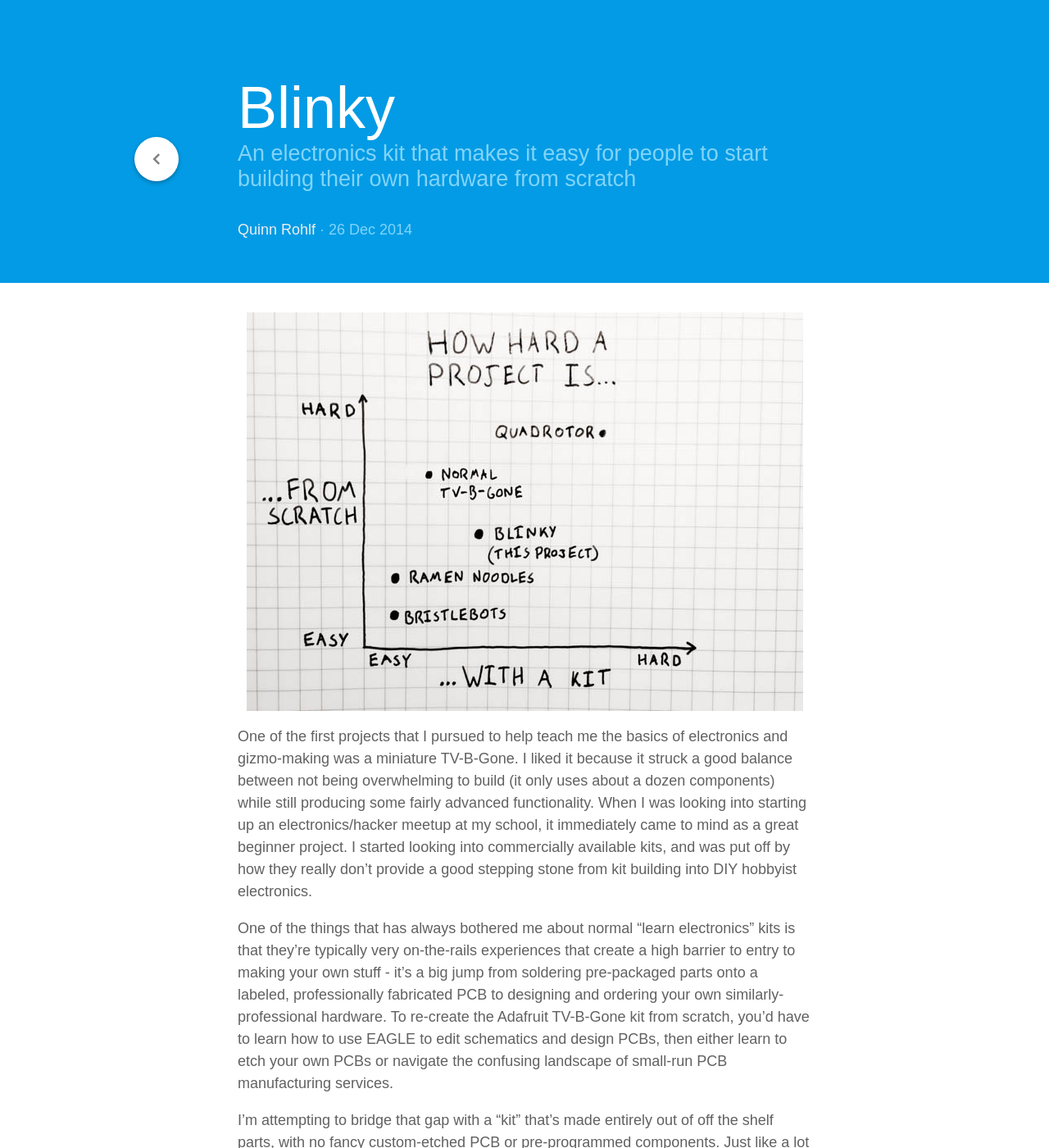
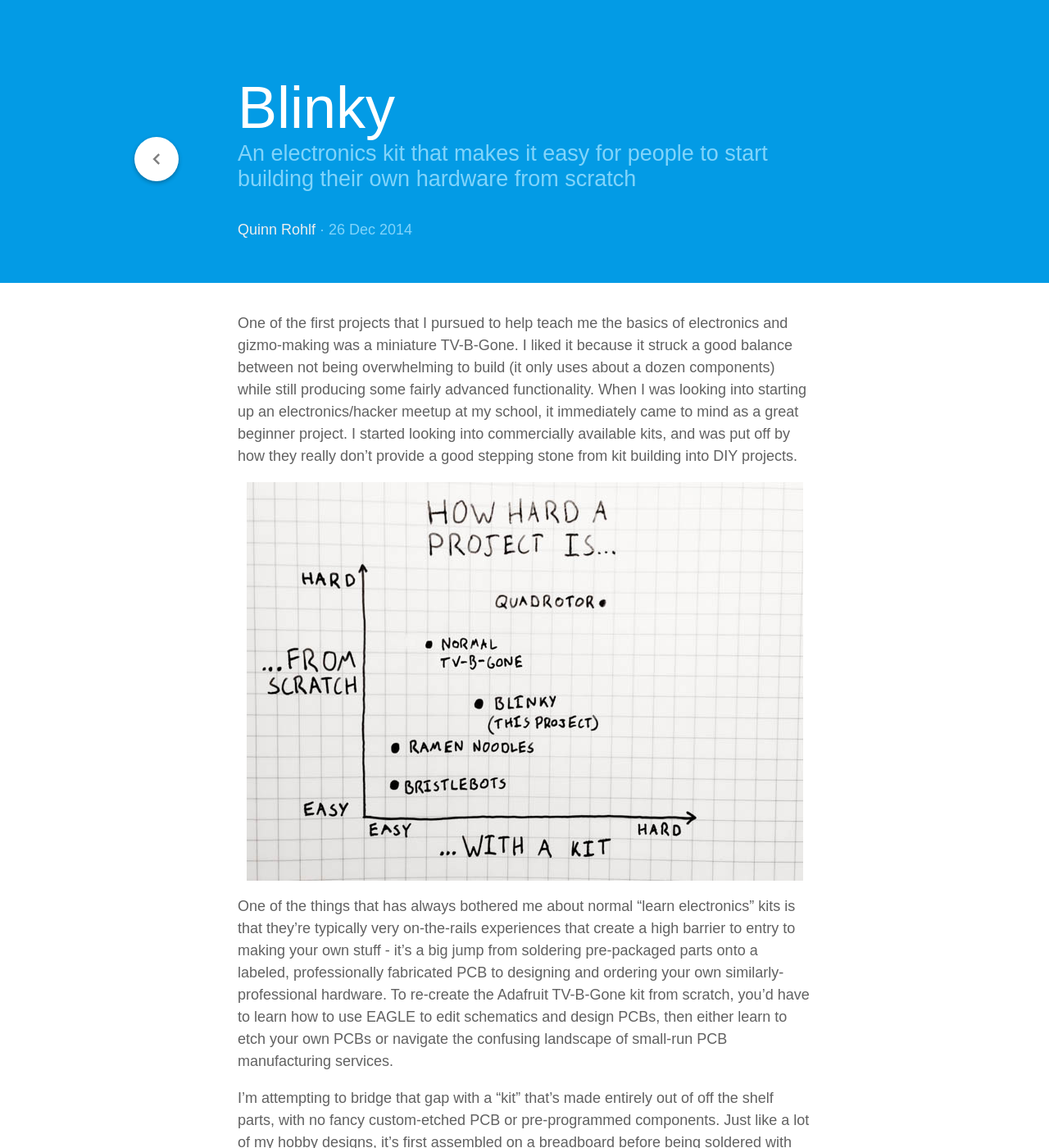
Before and after one commit to qrohlf/qrohlf.github.io, a Jekyll site: the page built from _posts/2014-12-26-blinky.md, in a window 1280 px wide and 1400 px high. Shown: the whole window at 82% size. Built offline with Jekyll 4.4.1, drawn with Linux system fonts in a browser that asks for light colours; Markdown is read by kramdown in place of the engine named in the settings; a script that is not in the unit is left out; some of the changed text lies outside the part shown.

Commit message:
rename blinky post

```diff
--- a/_posts/2014-12-26-blinky-a-micro-tv-zapper-kit.md
+++ b/_posts/2014-12-26-blinky.md
@@ -5,9 +5,9 @@ layout: post
 date: 2014-12-26
 ---
 
+One of the first projects that I pursued to help teach me the basics of electronics and gizmo-making was a miniature TV-B-Gone. I liked it because it struck a good balance between not being overwhelming to build (it only uses about a dozen components) while still producing some fairly advanced functionality. When I was looking into starting up an electronics/hacker meetup at my school, it immediately came to mind as a great beginner project. I started looking into commercially available kits, and was put off by how they really don't provide a good stepping stone from kit building into DIY projects.
+
 ![project difficulty graph](/images/blinky/project_difficulty_graph.jpg)
-
-One of the first projects that I pursued to help teach me the basics of electronics and gizmo-making was a miniature TV-B-Gone. I liked it because it struck a good balance between not being overwhelming to build (it only uses about a dozen components) while still producing some fairly advanced functionality. When I was looking into starting up an electronics/hacker meetup at my school, it immediately came to mind as a great beginner project. I started looking into commercially available kits, and was put off by how they really don't provide a good stepping stone from kit building into DIY hobbyist electronics.
 
 One of the things that has always bothered me about normal "learn electronics" kits is that they're typically very on-the-rails experiences that create a high barrier to entry to making your own stuff - it's a big jump from soldering pre-packaged parts onto a labeled, professionally fabricated PCB to designing and ordering your own similarly-professional hardware. To re-create the Adafruit TV-B-Gone kit from scratch, you'd have to learn how to use EAGLE to edit schematics and design PCBs, then either learn to etch your own PCBs or navigate the confusing landscape of small-run PCB manufacturing services.
 
```
Also changed, not shown: other parts of _posts/2014-12-26-blinky.md (+3 -1 lines).
